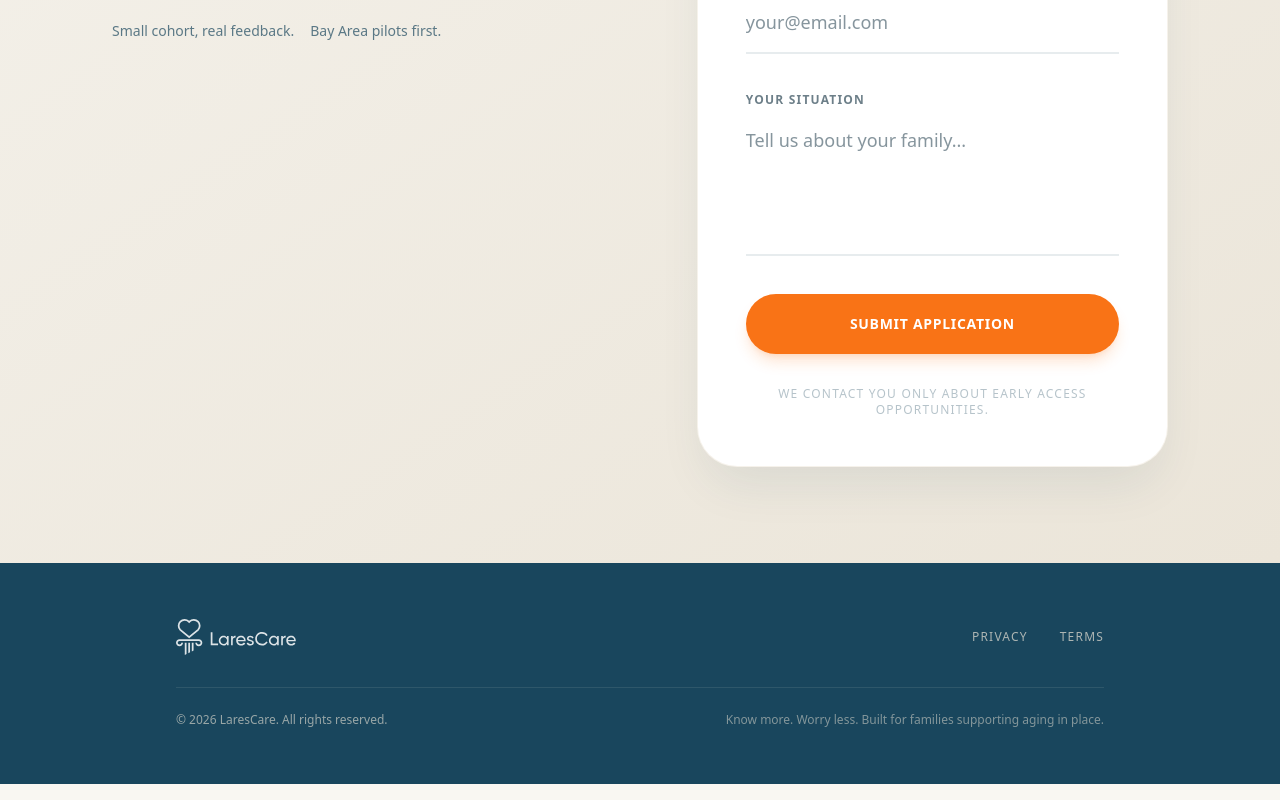
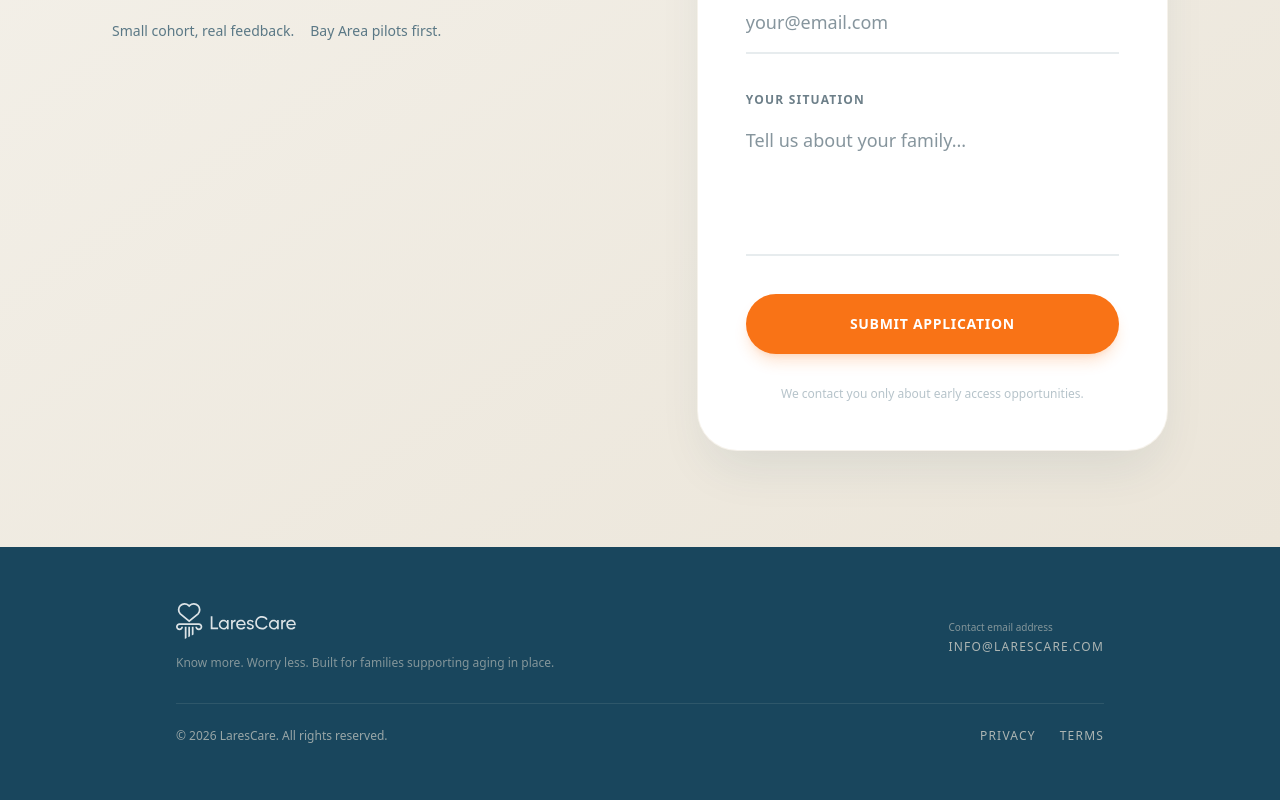
Before and after one commit to mbandt-lares/lares-site, a Next.js app: page / in a window 1280 px wide. Shown: the part 5072-5872 px from the top of the page. Built offline with nearby package versions, Linux system fonts and the light colour scheme.

Commit message:
Added email in footer, small rework footer

```diff
--- a/src/components/ContactForm.tsx
+++ b/src/components/ContactForm.tsx
@@ -110,7 +110,7 @@ export function ContactForm({ className = "" }: ContactFormProps) {
             {status === "submitting" ? "Sending..." : "Submit Application"}
           </Button>
 
-          <p className="text-center text-xs opacity-40 uppercase tracking-widest">
+          <p className="text-center text-xs opacity-40 normal-case tracking-normal">
             We contact you only about early access opportunities.
           </p>
         </form>
--- a/src/components/SiteFooter.tsx
+++ b/src/components/SiteFooter.tsx
@@ -10,8 +10,9 @@ export function SiteFooter() {
   return (
     <footer className="bg-brand-blue text-brand-cream">
       <div className="max-w-5xl mx-auto px-6 md:px-12 py-14">
-        <div className="flex flex-col md:flex-row md:items-center md:justify-between gap-6">
-          <div className="flex items-center">
+        {/* Top part: logo + slogan (left) | contact label + email (right) */}
+        <div className="flex flex-col md:flex-row md:items-center md:justify-between gap-8">
+          <div className="flex flex-col gap-4">
             <Image
               src="/images/Lares_care_logo.svg"
               alt="LaresCare logo"
@@ -19,28 +20,35 @@ export function SiteFooter() {
               height={30}
               className="brightness-0 invert opacity-85"
             />
+            <p className="text-[11px] md:text-xs text-brand-cream/50 whitespace-nowrap">
+              Know more. Worry less. Built for families supporting aging in place.
+            </p>
           </div>
-          <nav className="flex gap-8 text-[11px] md:text-xs font-medium uppercase tracking-widest text-brand-cream/70">
+          <div className="flex flex-col text-[11px] md:text-xs font-medium uppercase tracking-widest text-brand-cream/70">
+            <p className="text-brand-cream/50 text-[10px] mb-1 normal-case tracking-normal">Contact email address</p>
+            <a href="mailto:info@larescare.com" className="hover:text-brand-cream transition-colors">
+              info@larescare.com
+            </a>
+          </div>
+        </div>
+
+        {/* Bottom part: copyright (left) | Privacy, Terms (right) */}
+        <div className="mt-8 pt-6 border-t border-brand-cream/10 flex flex-col md:flex-row md:items-center justify-between gap-4">
+          <p className="text-xs opacity-60 text-brand-cream">
+            © {new Date().getFullYear()} LaresCare. All rights reserved.
+          </p>
+          <nav className="flex gap-6 text-[11px] md:text-xs font-medium uppercase tracking-widest text-brand-cream/70">
             {navLinks.map((link) => (
               <Link
                 key={link.href}
                 href={link.href}
-                className="hover:text-brand-cream transition-colors relative after:content-[''] after:absolute after:-bottom-1 after:left-0 after:h-[1px] after:w-0 after:bg-brand-cream/70 after:transition-all after:duration-300 hover:after:w-full"
+                className="hover:text-brand-cream transition-colors"
               >
                 {link.label}
               </Link>
             ))}
           </nav>
         </div>
-
-        <div className="mt-8 pt-6 border-t border-brand-cream/10 flex flex-col md:flex-row items-start md:items-center justify-between gap-3">
-          <p className="text-xs opacity-60 text-brand-cream">
-            © {new Date().getFullYear()} LaresCare. All rights reserved.
-          </p>
-          <p className="text-[11px] md:text-xs text-brand-cream/50 md:whitespace-nowrap">
-            Know more. Worry less. Built for families supporting aging in place.
-          </p>
-        </div>
       </div>
     </footer>
   );
```
